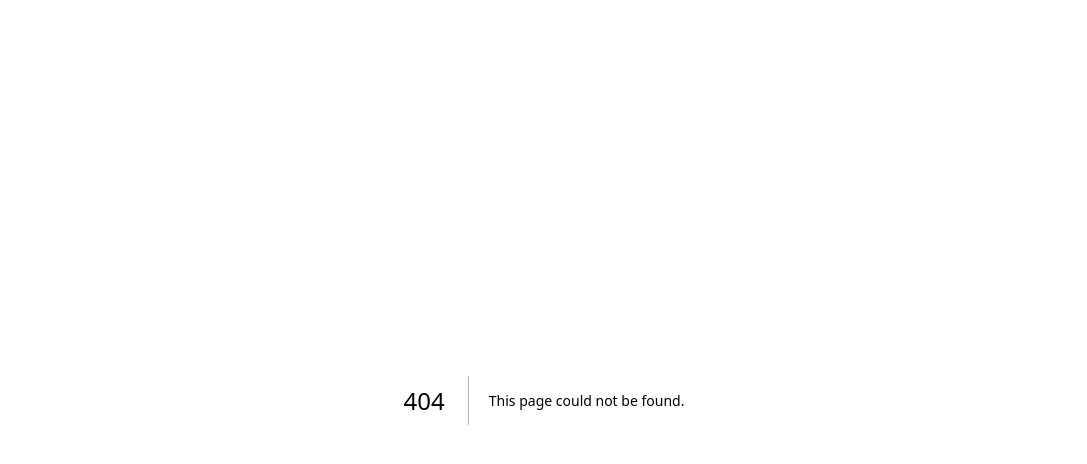
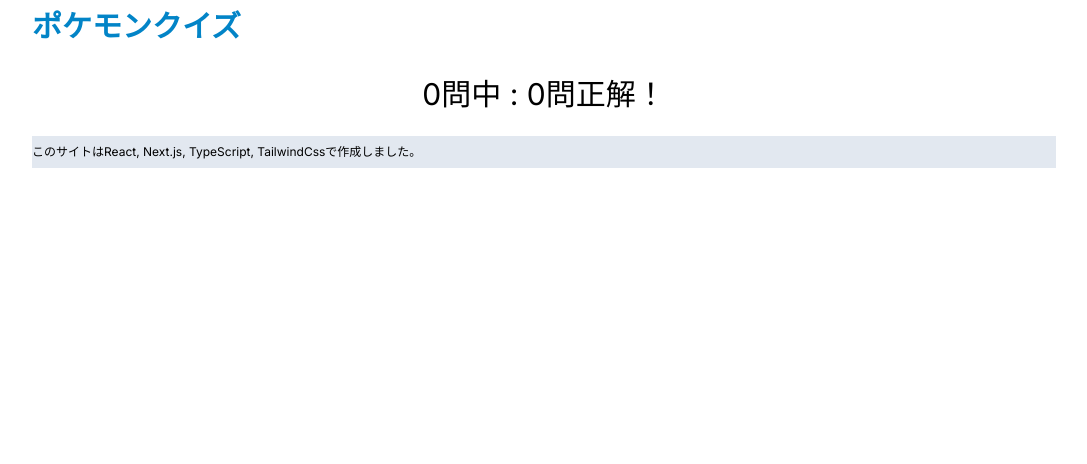
Before and after one commit to Yutassk/poke-api, a Next.js app: page /Result in a window 1280 px wide. Before the commit this address had no page. Shown: the top 464 px of the page, without its empty margins (96-1183 px from the left). Built offline with nearby package versions, Linux system fonts and the light colour scheme; no server answers.

Commit message:
✨ contextでscore、exam保持できるようになった

```diff
--- /dev/null
+++ b/src/app/Result/page.tsx
@@ -0,0 +1,21 @@
+"use client";
+import React, { useContext } from "react";
+import Footer from "../layout/Footer";
+import Header from "../layout/Header";
+import { QuizContext, QuizProvider } from "../component/QuizProvider";
+
+const Result = () => {
+  const { score, exam } = useContext(QuizContext);
+
+  return (
+    <div>
+      <QuizProvider>
+        <Header />
+        <h2 className="text-3xl items-center text-center my-6">{`${exam}問中 : ${score}問正解！`} </h2>
+        <Footer />
+      </QuizProvider>
+    </div>
+  );
+};
+
+export default Result;
--- a/src/app/component/GenerateRandomNum.tsx
+++ b/src/app/component/GenerateRandomNum.tsx
@@ -1,19 +1,26 @@
 "use client";
 import Image from "next/image";
-import React, { useEffect, useState } from "react";
+import Link from "next/link";
+import React, { useContext, useEffect, useState } from "react";
+import { useRouter } from "next/navigation";
+import { QuizContext } from "./QuizProvider";
 
 const GenerateRandomNum = () => {
+  const router = useRouter();
+
   const [pokemonData, setPokemonData] = useState<{ name: string; num: number }[]>([]);
   const [answerNum, setAnswerNum] = useState<number>(0);
   const [checkNum, setCheckNum] = useState<null | number>(null);
-  const [score, setScore] = useState<number>(0);
-  const [exam, setExam] = useState<number>(0);
+  // const [score, setScore] = useState<number>(0);
+  // const [exam, setExam] = useState<number>(0);
+
+  const { score, setScore, exam, setExam } = useContext(QuizContext);
 
   const fetchPokemonName = async (props: number) => {
     try {
       const response = await fetch(`https://pokeapi.co/api/v2/pokemon-species/${props}/`);
       const data = await response.json();
-      const japaneseName = data.names.find((name) => name.language.name === "ja").name;
+      const japaneseName = data.names.find((name: { language: { name: string } }) => name.language.name === "ja").name;
       return japaneseName;
     } catch (error) {
       console.error("Error fetching Pokemon name:", error);
@@ -29,8 +36,13 @@ const GenerateRandomNum = () => {
     } else {
       alert("残念！");
     }
-    generateNextQuiz();
     setCheckNum(null);
+
+    if (exam < 5) {
+      generateNextQuiz();
+    } else {
+      router.push("../Result");
+    }
   };
 
   const chooseAnswer = (index: number) => {
@@ -74,7 +86,8 @@ const GenerateRandomNum = () => {
         }
       }
       setPokemonData(newName);
-      setExam((prevExam) => (prevExam += 1));
+      setExam(1);
+      setScore(0);
     };
     generateChoicesNum();
   }, []);
@@ -104,6 +117,7 @@ const GenerateRandomNum = () => {
         答えを送信する
       </button>
       <p>{score}</p>
+      <Link href={"../Result"}>結果を見る</Link>
     </div>
   );
 };
--- a/src/app/component/PokeApi.tsx
+++ /dev/null
@@ -1,47 +0,0 @@
-"use client";
-import Image from "next/image";
-import { useEffect, useState } from "react";
-
-const PokeApiUrl = "https://pokeapi.co/api/v2/pokemon/";
-const MAX_POKE_ID = 1010;
-
-export const PokemonViewer = () => {
-  const [pokemonList, setPokemonList] = useState([]);
-  const [loading, setLoading] = useState(false);
-  const [page, setPage] = useState(1);
-  const [pokemonName, setPokemonName] = useState<string[]>([]);
-
-  const loadMorePokemon = () => {
-    if (!loading) {
-      setLoading(true);
-      fetch(`${PokeApiUrl}?limit=10&offset=${(page - 1) * 20}`)
-        .then((res) => res.json())
-        .then((data) => {
-          setPokemonList([...pokemonList, ...data.results]);
-          setLoading(false);
-          setPage(page + 1);
-        });
-    }
-  };
-
-  useEffect(() => {
-    loadMorePokemon();
-  }, []);
-
-  const pokemonJaName = (index) => {
-    fetch(`https://pokeapi.co/api/v2/pokemon-species/${index}/`)
-      .then((res) => res.json())
-      .then((data) => data.names[9].name);
-  };
-
-  return (
-    <div>
-      {pokemonList.map((pokemon, index) => (
-        <div key={index} className="flex flex-col">
-          <Image width={200} height={200} src={`https://raw.githubusercontent.com/PokeAPI/sprites/master/sprites/pokemon/other/official-artwork/${index + 1}.png`} alt="" />
-          <h2>{pokemonJaName(index + 1)}</h2>
-        </div>
-      ))}
-    </div>
-  );
-};
--- /dev/null
+++ b/src/app/component/QuizProvider.tsx
@@ -0,0 +1,37 @@
+"use client";
+import React, { FC, ReactNode, createContext, useState } from "react";
+
+type Props = {
+  children: ReactNode;
+};
+
+type QuizType = {
+  score: number;
+  setScore: React.Dispatch<React.SetStateAction<number>>;
+  exam: number;
+  setExam: React.Dispatch<React.SetStateAction<number>>;
+};
+
+// export const QuizContext = createContext(0);
+export const QuizContext = createContext<QuizType>({
+  score: 0,
+  setScore: () => {},
+  exam: 0,
+  setExam: () => {},
+});
+
+export const QuizProvider: FC<Props> = (props) => {
+  const { children } = props;
+
+  const [score, setScore] = useState<number>(0);
+  const [exam, setExam] = useState<number>(0);
+
+  const contextValue = {
+    score,
+    setScore,
+    exam,
+    setExam,
+  };
+
+  return <QuizContext.Provider value={contextValue}>{children}</QuizContext.Provider>;
+};
--- /dev/null
+++ b/src/app/component/ResultPage.tsx
@@ -0,0 +1,21 @@
+"use client";
+import React, { useContext } from "react";
+import Footer from "../layout/Footer";
+import Header from "../layout/Header";
+import { QuizContext } from "./QuizProvider";
+
+const Result = () => {
+  const { score, exam } = useContext(QuizContext);
+
+  return (
+    <div>
+      <Header />
+      <h2>結果発表</h2>
+      <h3>今回のクイズの結果は</h3>
+      <h3>{`${exam}問中、${score}問正解！`} </h3>
+      <Footer />
+    </div>
+  );
+};
+
+export default Result;
--- a/src/app/layout.tsx
+++ b/src/app/layout.tsx
@@ -1,22 +1,21 @@
-import './globals.css'
-import type { Metadata } from 'next'
-import { Inter } from 'next/font/google'
+import "./globals.css";
+import type { Metadata } from "next";
+import { Inter } from "next/font/google";
+import { QuizProvider } from "./component/QuizProvider";
 
-const inter = Inter({ subsets: ['latin'] })
+const inter = Inter({ subsets: ["latin"] });
 
 export const metadata: Metadata = {
-  title: 'Create Next App',
-  description: 'Generated by create next app',
-}
+  title: "Create Next App",
+  description: "Generated by create next app",
+};
 
-export default function RootLayout({
-  children,
-}: {
-  children: React.ReactNode
-}) {
+export default function RootLayout({ children }: { children: React.ReactNode }) {
   return (
     <html lang="en">
-      <body className={inter.className}>{children}</body>
+      <QuizProvider>
+        <body className={`${inter.className} max-w-5xl mx-auto`}>{children}</body>
+      </QuizProvider>
     </html>
-  )
+  );
 }
--- a/src/app/layout/Header.tsx
+++ b/src/app/layout/Header.tsx
@@ -1,9 +1,12 @@
+import Link from "next/link";
 import React from "react";
 
 const Header = () => {
   return (
     <div className="mb-6">
-      <h1 className="py-2 text-sky-600 font-bold text-3xl">ポケモンクイズ</h1>
+      <Link href={"/"}>
+        <h1 className="py-2 text-sky-600 font-bold text-3xl">ポケモンクイズ</h1>
+      </Link>
     </div>
   );
 };
```
Also changed, not shown: public/quizbg.png (added).
